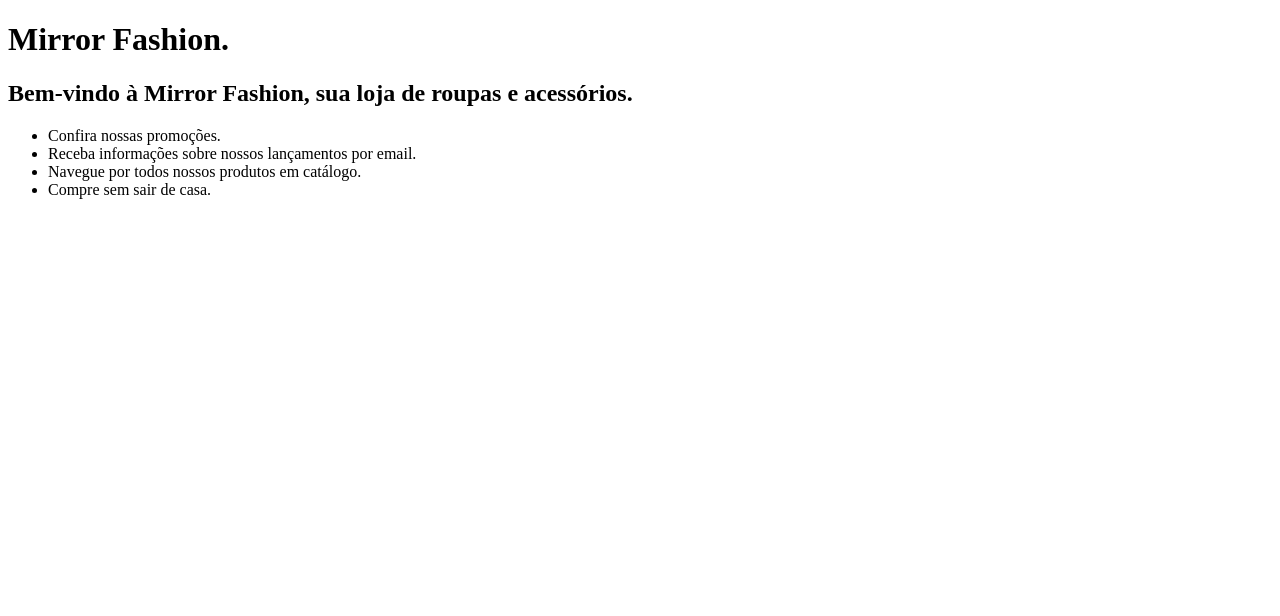
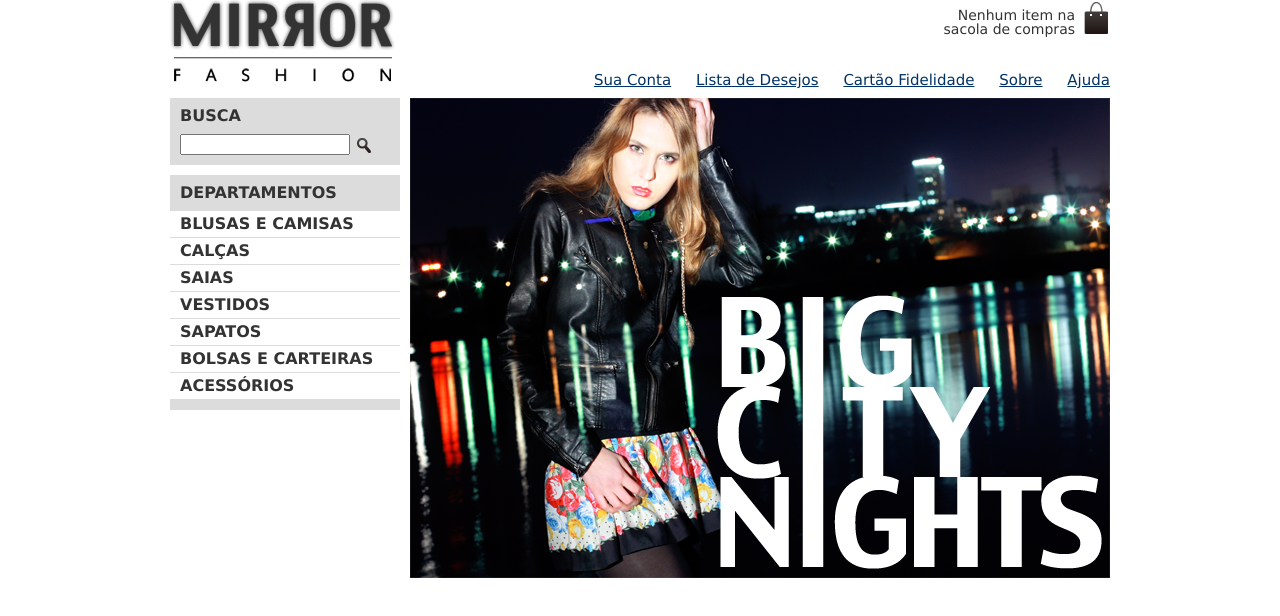
Before and after one commit to lschiming/prj1, a plain HTML site: page index.html in a window 1280 px wide. Drawn offline with Linux system fonts and the light colour scheme.

Commit message:
Header + Destaque

```diff
--- /dev/null
+++ b/css/estilos.css
@@ -0,0 +1,97 @@
+/* header, div, body, footer {
+  border: solid 1px;
+} */
+
+.sacola {
+  background: url(../img/sacola.png) no-repeat top right;
+
+  position: absolute;
+  top: 0;
+  right: 0;
+
+  font-size: 14px;
+  padding-right: 35px;
+  text-align: right;
+  width: 140px;
+  padding-top: 8px;
+}
+
+.menu-opcoes ul {
+  font-size: 15px;
+}
+
+.menu-opcoes a {
+  color: #003366;
+}
+
+body {
+  color: #333333;
+  font-family: 'Lucida Sans Unicode', 'Lucida Grande', sans-serif;
+}
+
+.menu-opcoes ul li {
+  display: inline;
+  margin-left: 20px;
+}
+
+.container {
+  margin: 0 auto;
+  width: 940px;
+}
+
+header {
+  position: relative;
+}
+
+.menu-opcoes {
+  position: absolute;
+  bottom: 0;
+  right: 0;
+}
+
+.busca,
+.menu-departamentos {
+  background-color: #dcdcdc;
+  font-weight: bold;
+  text-transform: uppercase;
+
+  margin-right: 10px;
+  width: 230px;
+  float: left;
+}
+
+.busca h2,
+.busca form,
+.menu-departamentos h2 {
+  margin: 10px;
+}
+
+.menu-departamentos li {
+  background-color: white;
+  margin-bottom: 1px;
+  padding: 5px 10px;
+}
+
+.menu-departamentos a {
+  color: #333333;
+  text-decoration: none;
+}
+
+.busca input {
+  vertical-align: middle;
+}
+
+.busca input[type=search] {
+  width: 170px;
+  /* border-radius: 15px; */
+}
+
+.menu-departamentos {
+  clear: left;
+  margin-top: 10px;
+  padding-bottom: 10px;
+}
+
+.destaque {
+  margin-top: 10px;
+}
--- /dev/null
+++ b/css/reset.css
@@ -0,0 +1,48 @@
+/* http://meyerweb.com/eric/tools/css/reset/
+   v2.0 | 20110126
+   License: none (public domain)
+*/
+
+html, body, div, span, applet, object, iframe,
+h1, h2, h3, h4, h5, h6, p, blockquote, pre,
+a, abbr, acronym, address, big, cite, code,
+del, dfn, em, img, ins, kbd, q, s, samp,
+small, strike, strong, sub, sup, tt, var,
+b, u, i, center,
+dl, dt, dd, ol, ul, li,
+fieldset, form, label, legend,
+table, caption, tbody, tfoot, thead, tr, th, td,
+article, aside, canvas, details, embed,
+figure, figcaption, footer, header, hgroup,
+menu, nav, output, ruby, section, summary,
+time, mark, audio, video {
+	margin: 0;
+	padding: 0;
+	border: 0;
+	font-size: 100%;
+	font: inherit;
+	vertical-align: baseline;
+}
+/* HTML5 display-role reset for older browsers */
+article, aside, details, figcaption, figure,
+footer, header, hgroup, menu, nav, section {
+	display: block;
+}
+body {
+	line-height: 1;
+}
+ol, ul {
+	list-style: none;
+}
+blockquote, q {
+	quotes: none;
+}
+blockquote:before, blockquote:after,
+q:before, q:after {
+	content: '';
+	content: none;
+}
+table {
+	border-collapse: collapse;
+	border-spacing: 0;
+}
--- a/index.html
+++ b/index.html
@@ -3,15 +3,59 @@
     <head>
         <title>Mirror Fashion</title>
         <meta charset="utf-8">
+        <link rel="stylesheet" href="./css/reset.css">
+        <link rel="stylesheet" href="./css/estilos.css">
     </head>
     <body>
-        <h1>Mirror Fashion.</h1>
-        <h2>Bem-vindo à Mirror Fashion, sua loja de roupas e acessórios.</h2>
-        <ul>
-            <li>Confira nossas promoções.</li>
-            <li>Receba informações sobre nossos lançamentos por email.</li>
-            <li>Navegue por todos nossos produtos em catálogo.</li>
-            <li>Compre sem sair de casa.</li>
-        </ul>
+        <header class="container">
+            <h1><img src="./img/logo.png" alt="Mirror Fashion"></h1>
+
+            <p class="sacola">
+                Nenhum item na sacola de compras
+            </p>
+
+            <nav class="menu-opcoes menu-cabecalho">
+                <ul>
+                    <li><a href="#">Sua Conta</a></li>
+                    <li><a href="#">Lista de Desejos</a></li>
+                    <li><a href="#">Cartão Fidelidade</a></li>
+                    <li><a href="./sobre.html">Sobre</a></li>
+                    <li><a href="#">Ajuda</a></li>
+                </ul>
+            </nav>
+        </header>
+
+        <div class="container destaque">
+
+            <section class="busca">
+                <h2>Busca</h2>
+                <form>
+                    <input type="search">
+                    <input type="image" src="./img/busca.png" class="lupa">
+                </form>
+            </section> <!-- fim .busca -->
+
+            <section class="menu-departamentos">
+                <h2>Departamentos</h2>
+                <nav>
+                    <ul>
+                        <li><a href="#">Blusas e Camisas</a></li>
+                        <li><a href="#">Calças</a></li>
+                        <li><a href="#">Saias</a></li>
+                        <li><a href="#">Vestidos</a></li>
+                        <li><a href="#">Sapatos</a></li>
+                        <li><a href="#">Bolsas e Carteiras</a></li>
+                        <li><a href="#">Acessórios</a></li>
+                    </ul>
+                </nav>
+            </section><!-- fim .menu-departamentos -->
+
+            <img src="./img/destaque-home.png" alt="Promoção: Big City Nights">
+
+        </div><!-- fim .container .destaque -->
+
+        <div class="container"></div>
+
+        <footer></footer>
     </body>
 </html>
```
